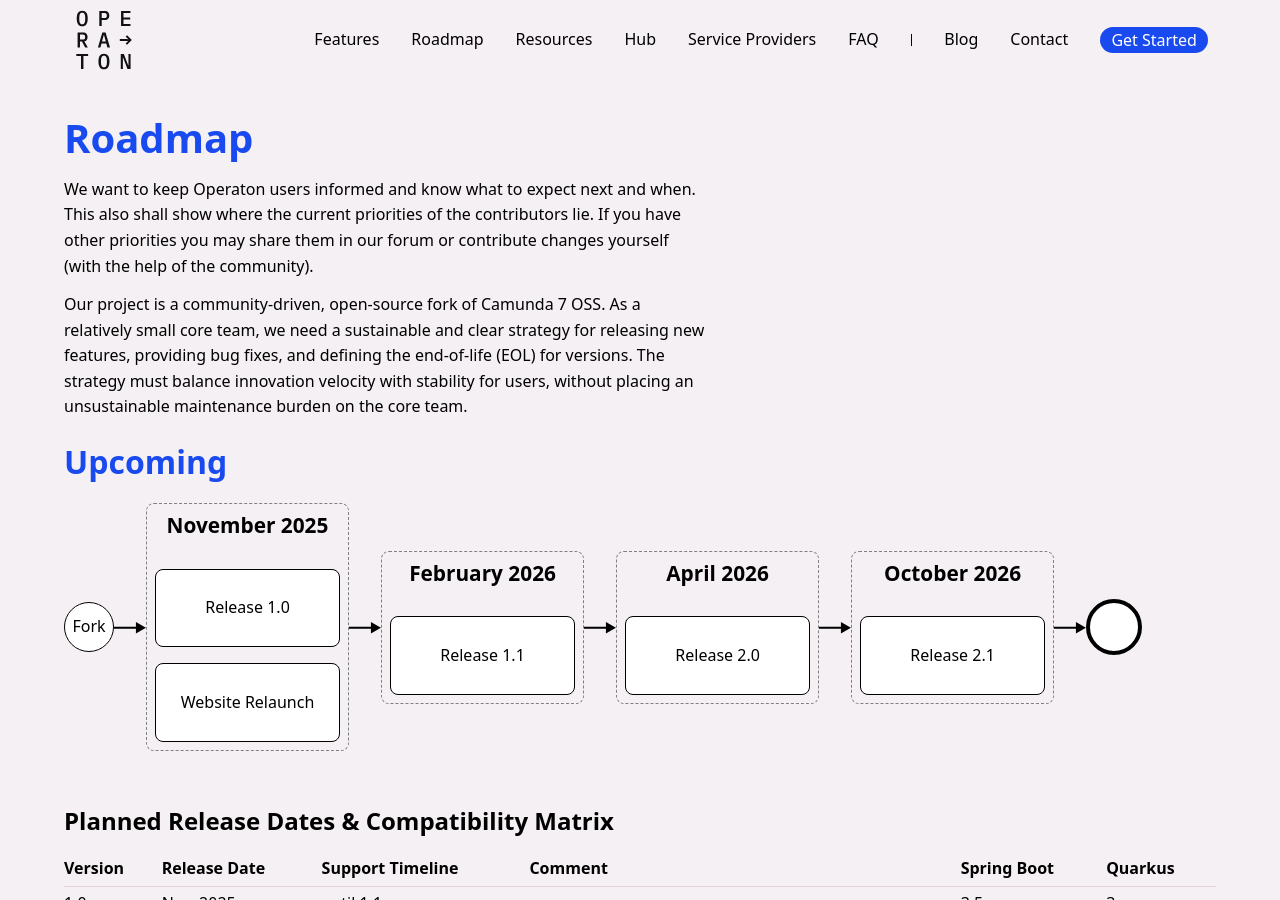
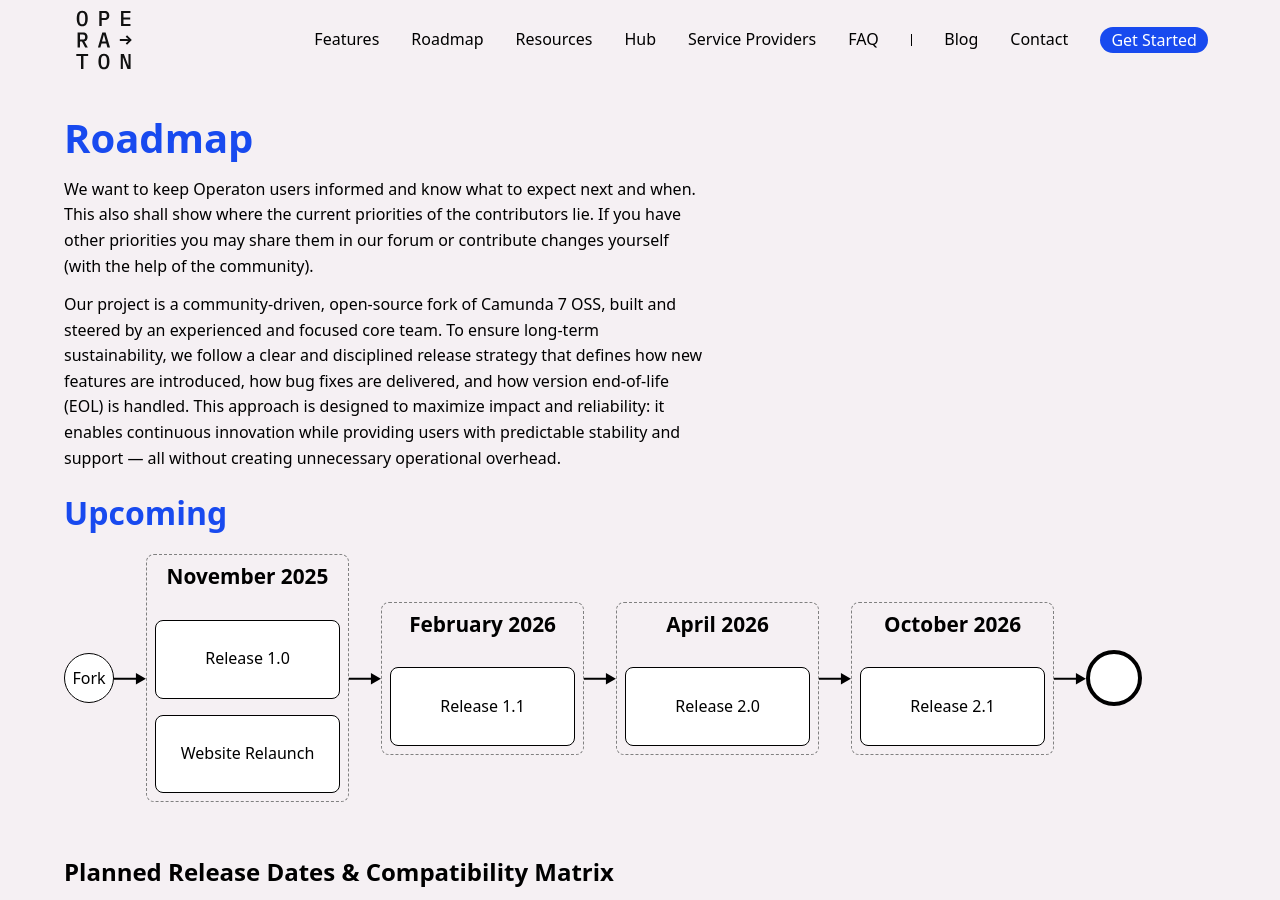
Before and after one commit to operaton/operaton.org, a Jekyll site: the page built from roadmap.md, in a window 1280 px wide and 900 px high. Built offline with Jekyll 4.4.1, drawn with Linux system fonts in a browser that asks for light colours.

Commit message:
Update wording (thx Julian)

```diff
--- a/roadmap.md
+++ b/roadmap.md
@@ -10,7 +10,8 @@ when. This also shall show where the current priorities of the contributors
 lie. If you have other priorities you may share them in our forum or
 contribute changes yourself (with the help of the community).
 
-Our project is a community-driven, open-source fork of Camunda 7 OSS. As a relatively small core team, we need a sustainable and clear strategy for releasing new features, providing bug fixes, and defining the end-of-life (EOL) for versions. The strategy must balance innovation velocity with stability for users, without placing an unsustainable maintenance burden on the core team.
+Our project is a community-driven, open-source fork of Camunda 7 OSS, built and steered by an experienced and focused core team. To ensure long-term sustainability, we follow a clear and disciplined release strategy that defines how new features are introduced, how bug fixes are delivered, and how version end-of-life (EOL) is handled.
+This approach is designed to maximize impact and reliability: it enables continuous innovation while providing users with predictable stability and support — all without creating unnecessary operational overhead.
 
 ## Upcoming
 
```
